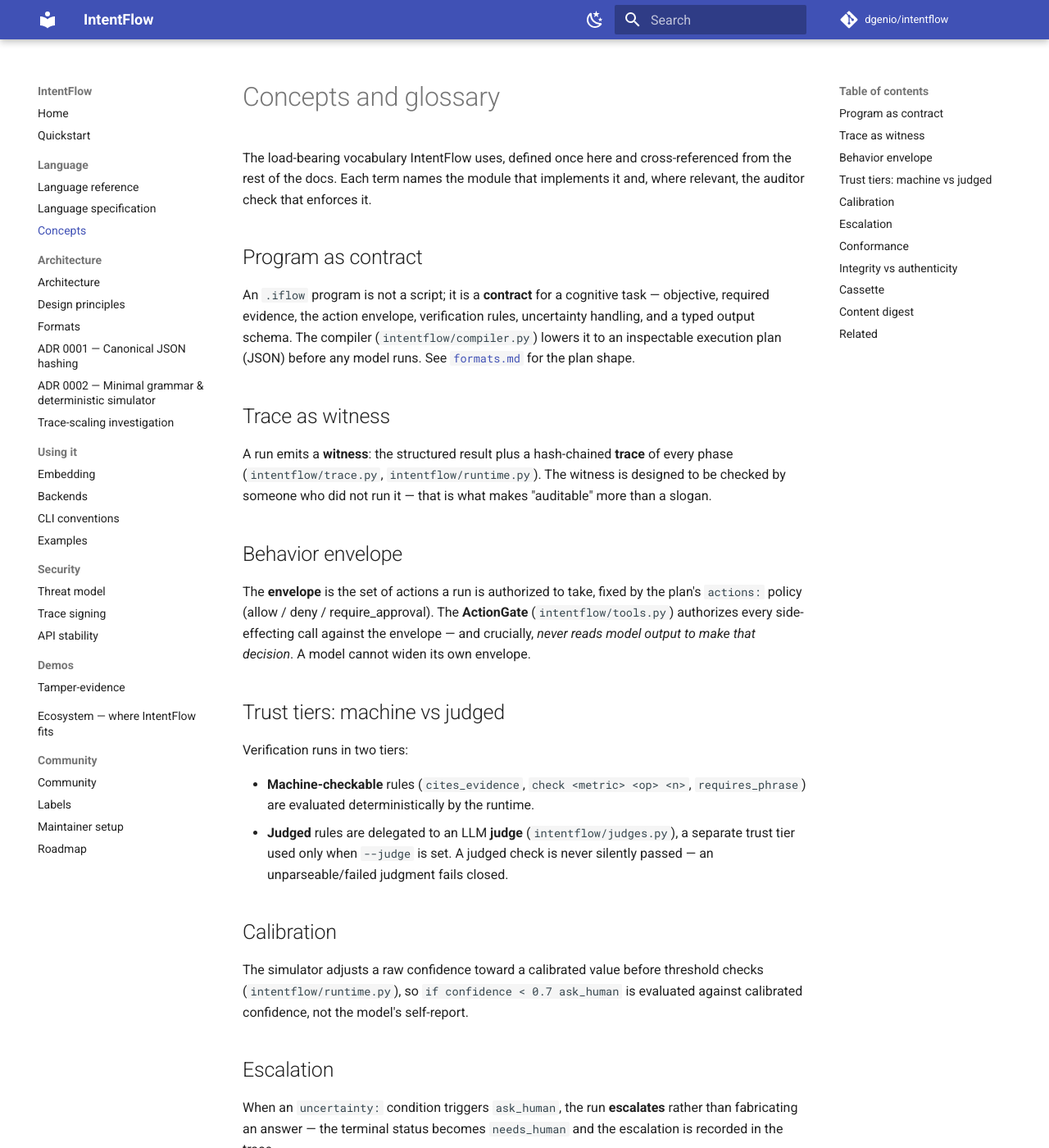
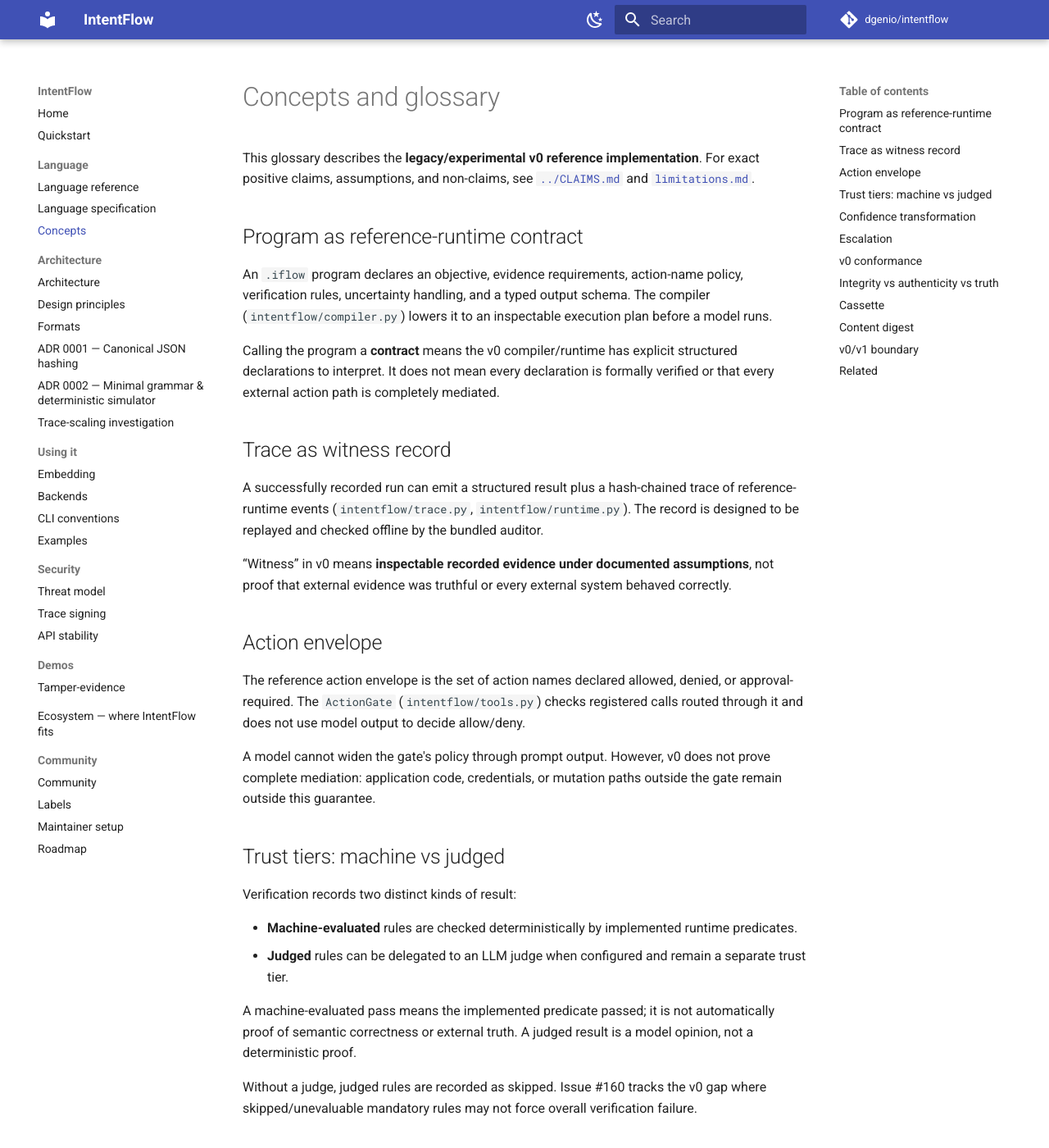
Before and after one commit to dgenio/intentflow, an MkDocs documentation site: the page built from docs/concepts.md, in a window 1280 px wide and 1400 px high. Shown: the whole window at 82% size. Built offline with MkDocs 1.6.1 and Material for MkDocs 9.7.7, drawn with Linux system fonts in a browser that asks for light colours; comment, search, counter and statistics services are not loaded; some of the changed text lies outside the part shown.

Commit message:
docs: make v0 concepts distinguish integrity, conformance, and truth

```diff
--- a/docs/concepts.md
+++ b/docs/concepts.md
@@ -1,103 +1,103 @@
 # Concepts and glossary
 
-The load-bearing vocabulary IntentFlow uses, defined once here and
-cross-referenced from the rest of the docs. Each term names the module that
-implements it and, where relevant, the auditor check that enforces it.
+This glossary describes the **legacy/experimental v0 reference implementation**. For exact positive claims, assumptions, and non-claims, see [`../CLAIMS.md`](../CLAIMS.md) and [`limitations.md`](limitations.md).
 
-## Program as contract
+## Program as reference-runtime contract
 
-An `.iflow` program is not a script; it is a **contract** for a cognitive task
-— objective, required evidence, the action envelope, verification rules,
-uncertainty handling, and a typed output schema. The compiler
-(`intentflow/compiler.py`) lowers it to an inspectable execution plan (JSON)
-before any model runs. See [`formats.md`](formats.md) for the plan shape.
+An `.iflow` program declares an objective, evidence requirements, action-name policy, verification rules, uncertainty handling, and a typed output schema. The compiler (`intentflow/compiler.py`) lowers it to an inspectable execution plan before a model runs.
 
-## Trace as witness
+Calling the program a **contract** means the v0 compiler/runtime has explicit structured declarations to interpret. It does not mean every declaration is formally verified or that every external action path is completely mediated.
 
-A run emits a **witness**: the structured result plus a hash-chained **trace**
-of every phase (`intentflow/trace.py`, `intentflow/runtime.py`). The witness is
-designed to be checked by someone who did not run it — that is what makes
-"auditable" more than a slogan.
+## Trace as witness record
 
-## Behavior envelope
+A successfully recorded run can emit a structured result plus a hash-chained trace of reference-runtime events (`intentflow/trace.py`, `intentflow/runtime.py`). The record is designed to be replayed and checked offline by the bundled auditor.
 
-The **envelope** is the set of actions a run is authorized to take, fixed by the
-plan's `actions:` policy (allow / deny / require_approval). The **ActionGate**
-(`intentflow/tools.py`) authorizes every side-effecting call against the
-envelope — and crucially, *never reads model output to make that decision*. A
-model cannot widen its own envelope.
+“Witness” in v0 means **inspectable recorded evidence under documented assumptions**, not proof that external evidence was truthful or every external system behaved correctly.
+
+## Action envelope
+
+The reference action envelope is the set of action names declared allowed, denied, or approval-required. The `ActionGate` (`intentflow/tools.py`) checks registered calls routed through it and does not use model output to decide allow/deny.
+
+A model cannot widen the gate's policy through prompt output. However, v0 does not prove complete mediation: application code, credentials, or mutation paths outside the gate remain outside this guarantee.
 
 ## Trust tiers: machine vs judged
 
-Verification runs in two tiers:
+Verification records two distinct kinds of result:
 
-- **Machine-checkable** rules (`cites_evidence`, `check <metric> <op> <n>`,
-  `requires_phrase`) are evaluated deterministically by the runtime.
-- **Judged** rules are delegated to an LLM **judge** (`intentflow/judges.py`), a
-  separate trust tier used only when `--judge` is set. A judged check is never
-  silently passed — an unparseable/failed judgment fails closed.
+- **Machine-evaluated** rules are checked deterministically by implemented runtime predicates.
+- **Judged** rules can be delegated to an LLM judge when configured and remain a separate trust tier.
 
-## Calibration
+A machine-evaluated pass means the implemented predicate passed; it is not automatically proof of semantic correctness or external truth. A judged result is a model opinion, not a deterministic proof.
 
-The simulator adjusts a raw confidence toward a calibrated value before
-threshold checks (`intentflow/runtime.py`), so `if confidence < 0.7 ask_human`
-is evaluated against calibrated confidence, not the model's self-report.
+Without a judge, judged rules are recorded as skipped. Issue #160 tracks the v0 gap where skipped/unevaluable mandatory rules may not force overall verification failure.
+
+## Confidence transformation
+
+The simulator/runtime can apply a deterministic shrinkage mapping to raw confidence before threshold rules. This is useful for reproducible control flow.
+
+The mapping is **not empirical evidence of statistically calibrated probability**. Public wording should call it a confidence transformation/shrinkage map unless a separate calibration study establishes more.
 
 ## Escalation
 
-When an `uncertainty:` condition triggers `ask_human`, the run **escalates**
-rather than fabricating an answer — the terminal status becomes `needs_human`
-and the escalation is recorded in the trace.
+When an `uncertainty:` condition triggers `ask_human`, current v0 records an escalation and resolves the run to `needs_human`; it does not fabricate a human approval response.
 
-## Conformance
+`needs_human` means human review remains required. It does not establish that a human answered, approved, or completed a durable suspend/resume workflow.
 
-A witness is **conformant** if the auditor (`intentflow/auditor.py`) can verify,
-against the plan, that the run stayed inside its contract. The auditor codes:
+## v0 conformance
 
-| Code | Checks |
+A v0 artifact is **conformant** when the bundled auditor's implemented checks accept it under the documented assumptions and supported format versions.
+
+The current check vocabulary includes selected properties such as:
+
+| Code | Bundled check |
 |------|--------|
-| A1 | every invoked action was allowed by the plan |
-| A2 | every approval-gated invocation had a prior grant |
-| A3 | no denied action was ever invoked |
-| T1 | the trace is append-only (sequence strictly increasing from 1) |
-| T2 | phases ran in canonical order |
-| T3 | the hash chain is intact and, when keys are configured, the seal verifies |
-| E1 | every citation points at collected evidence |
-| U1 | every uncertainty rule was evaluated or recorded |
-| V1 | every verification rule was checked; no failed check is reported as pass |
-| S1 | the reported status is consistent with the trace |
-| O1 | produced outputs match the declared output schema |
-| P1 | a plan exists for the goal/stage named in the result |
-| P2 | plan/result format versions are ones this auditor supports |
+| A1 | invoked action names are compatible with the plan |
+| A2 | approval-gated invocations have the required recorded grant |
+| A3 | denied action names are not recorded as invoked |
+| T1/T2 | supported trace sequence/phase ordering properties |
+| T3 | hash-chain and configured signature/seal checks |
+| E1 | citation/evidence consistency |
+| U1 | uncertainty-rule coverage as implemented |
+| V1 | verification-record consistency as implemented |
+| S1 | reported status consistency as implemented |
+| O1 | output/schema consistency |
+| P1/P2 | goal/stage and supported-format-version checks |
 
-(Authoritative list: the module docstring in `intentflow/auditor.py`.)
+The authoritative list is the module documentation/implementation in `intentflow/auditor.py`.
 
-## Integrity vs authenticity
+Conformance does **not** mean the auditor independently proves that the run “stayed inside” every real-world security boundary. The auditor and runtime share v0 formats/design assumptions, and the bundled checker cannot establish complete mediation, external truth, model reasoning correctness, or properties that are not encoded in its checks.
 
-Two distinct guarantees about a witness (see [`trace-signing.md`](trace-signing.md)):
+## Integrity vs authenticity vs truth
 
-- **Integrity** — the hash chain proves the trace was not edited after the fact.
-  It holds with no keys at all: any change breaks a link.
-- **Authenticity** — an optional **seal** (HMAC or Ed25519 **signature**) proves
-  *who* produced it. `audit --require-signed` rejects an unsigned witness so a
-  forger cannot simply drop the seal.
+These are separate concepts:
 
-Integrity without authenticity still catches tampering; authenticity adds "and
-it came from the expected signer."
+- **Hash-chain integrity** — edits that do not recompute the chain break the recorded links.
+- **Artifact authenticity** — configured HMAC/Ed25519 verification can authenticate supported sealed bytes to a key identity under cryptographic/key-management assumptions.
+- **External truth/correctness** — whether evidence was true, an API behaved correctly, or the agent's conclusion was semantically right.
+
+A bare unsigned hash chain is not producer authentication; a party able to rewrite the artifact may recompute an unsigned chain. A valid signature authenticates bytes/key identity, not the truth of the signed statement.
+
+See [`trace-signing.md`](trace-signing.md) and [`limitations.md`](limitations.md).
 
 ## Cassette
 
-A **cassette** records a real backend's (and judge's) responses to a file so a
-run can be **replayed** deterministically later — in CI, with no API key. See
-`--cassette` / `--record-cassette` and [`backends.md`](backends.md).
+A cassette records backend/judge responses so the reference parsing/governance path can be replayed deterministically in CI without API keys. Reproducible replay does not imply that future live-model behavior will be identical.
 
 ## Content digest
 
-Each collected evidence item records a `content_digest` (SHA-256 of the exact
-summary the model was shown), witnessed in the trace, so an auditor can confirm
-*what content the run used* — see [`threat-model.md`](threat-model.md).
+Collected evidence can carry a SHA-256 digest of the exact summary recorded for the model path. The digest helps bind the trace to the recorded content under the reference implementation.
+
+A digest proves neither that the source content was truthful nor that the model interpreted it correctly.
+
+## v0/v1 boundary
+
+v0 terminology must not be silently upgraded into the stronger v1 research claims. v1 is testing whether a portable exact action/approval/receipt/postcondition assurance contract provides material value beyond a strong policy + signed-attestation baseline.
+
+See [`../INCUBATION.md`](../INCUBATION.md) and [`v1-baseline-experiment.md`](v1-baseline-experiment.md).
 
 ## Related
 
-- [`architecture.md`](architecture.md) — how these fit into the pipeline.
-- [`language-reference.md`](language-reference.md) — the syntax that expresses them.
+- [`architecture.md`](architecture.md) — current reference architecture and trust boundaries.
+- [`language-reference.md`](language-reference.md) — v0 syntax.
+- [`../CLAIMS.md`](../CLAIMS.md) — claims-to-evidence matrix.
+- [`limitations.md`](limitations.md) — explicit non-claims and limitations.
```
